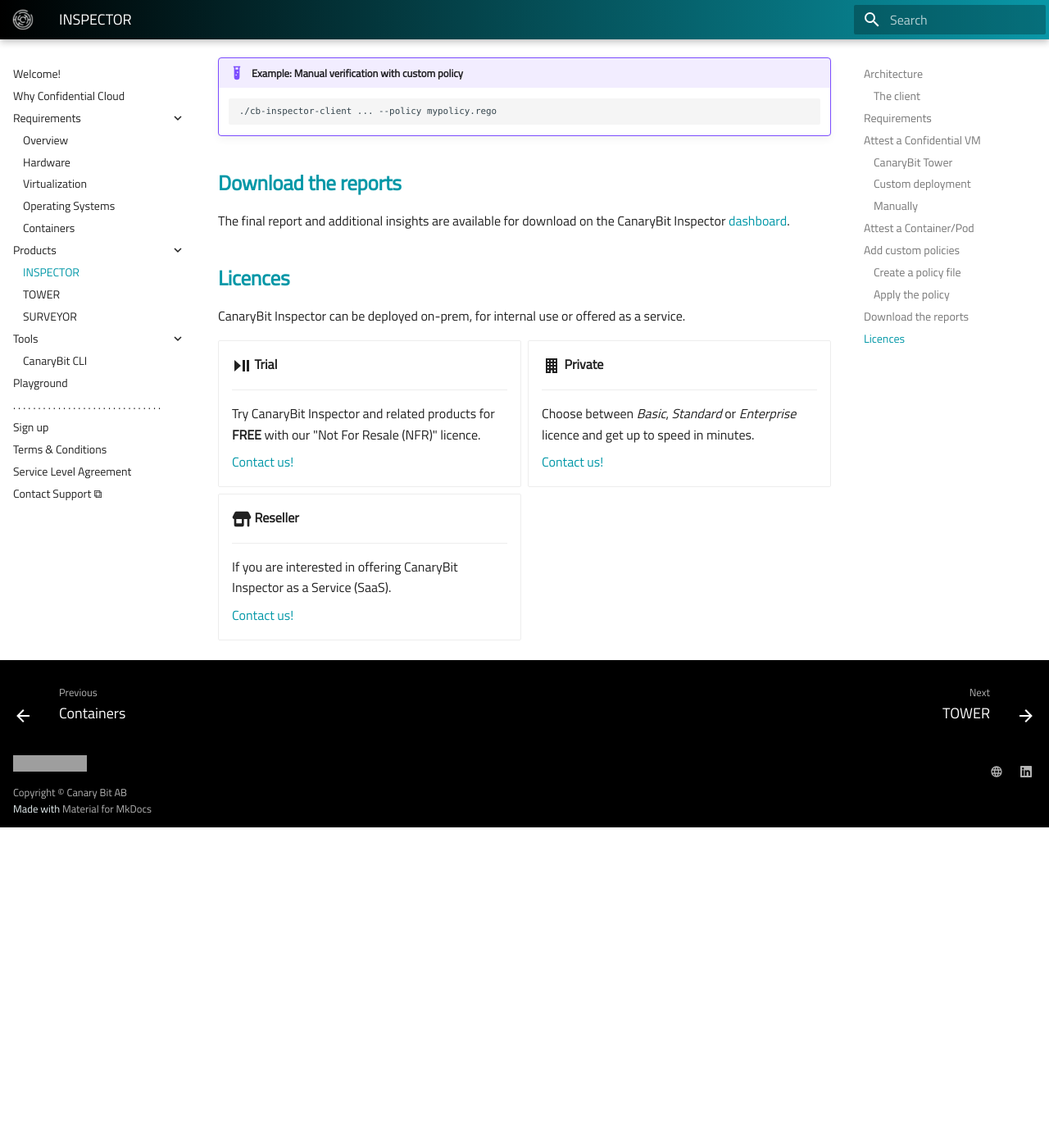
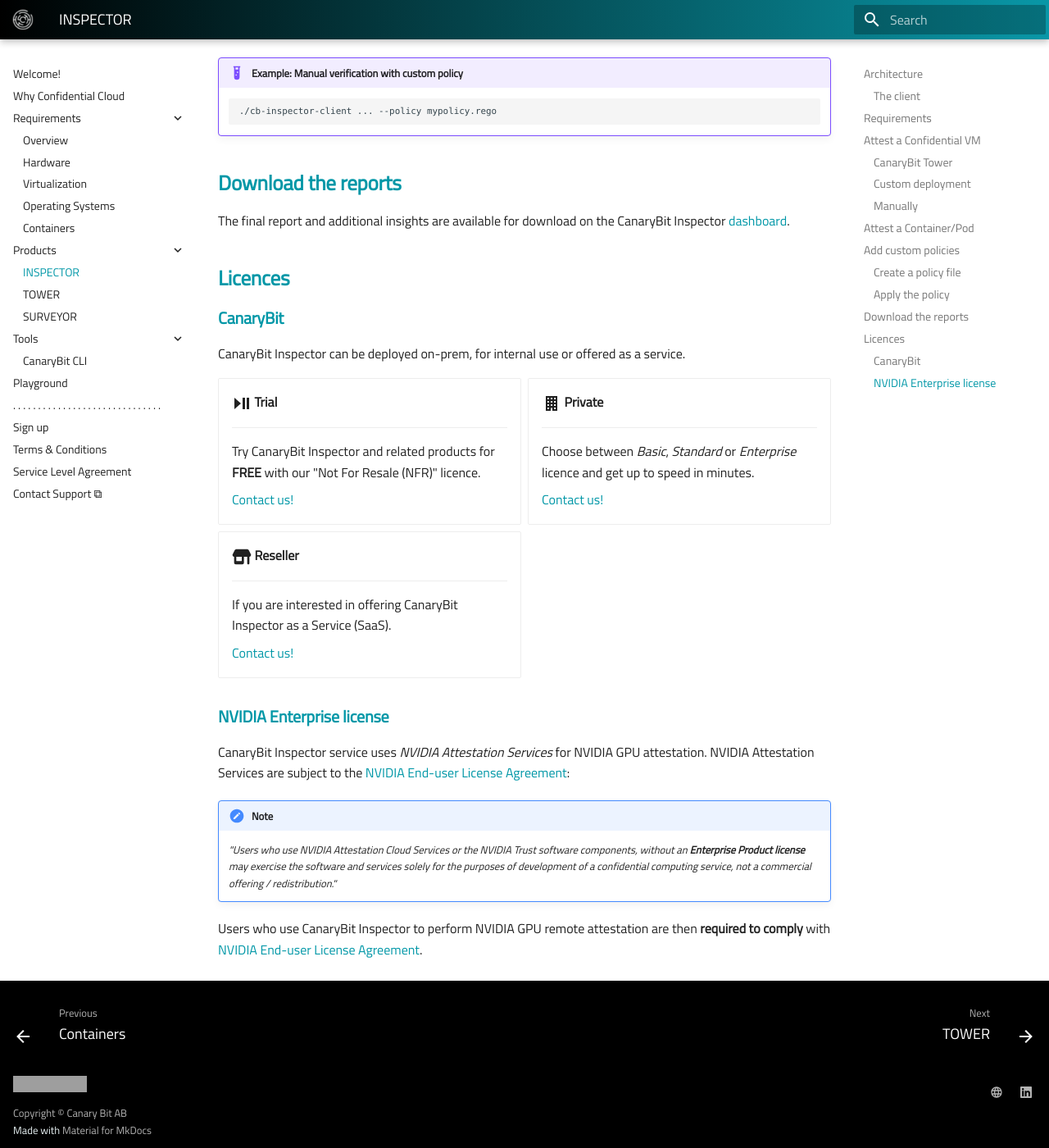
Before and after one commit to canarybit/cc-docs, an MkDocs documentation site: the page built from docs/products/inspector.md, in a window 1280 px wide and 1400 px high, scrolled down 4739 px. Shown: the whole window at 82% size. Built offline with MkDocs 1.6.1 and Material for MkDocs 9.7.7, drawn with Linux system fonts in a browser that asks for light colours; before the commit the page ends 5748 px from its top, so only the background shows below that; grey boxes are pictures that could not be loaded.

Commit message:
Adds NVIDIA Enterprise License info

```diff
--- a/docs/products/inspector.md
+++ b/docs/products/inspector.md
@@ -177,6 +177,7 @@
 
 ## Licences
 
+### CanaryBit
 CanaryBit Inspector can be deployed on-prem, for internal use or offered as a service.
 
 <div class="grid cards" markdown>
@@ -207,3 +208,13 @@
       [Contact us!](https://www.canarybit.eu/contact/)
 
 </div>
+
+### NVIDIA Enterprise license
+
+CanaryBit Inspector service uses *NVIDIA Attestation Services* for NVIDIA GPU attestation. NVIDIA Attestation Services are subject to the [NVIDIA End-user License Agreement](https://docs.nvidia.com/attestation/cloud-services/latest/license.html):
+
+!!! Note
+
+      *"Users who use NVIDIA Attestation Cloud Services or the NVIDIA Trust software components, without an **Enterprise Product license** may exercise the software and services solely for the purposes of development of a confidential computing service, not a commercial offering / redistribution."*
+
+Users who use CanaryBit Inspector to perform NVIDIA GPU remote attestation are then **required to comply** with [NVIDIA End-user License Agreement](https://docs.nvidia.com/attestation/cloud-services/latest/license.html).
```
